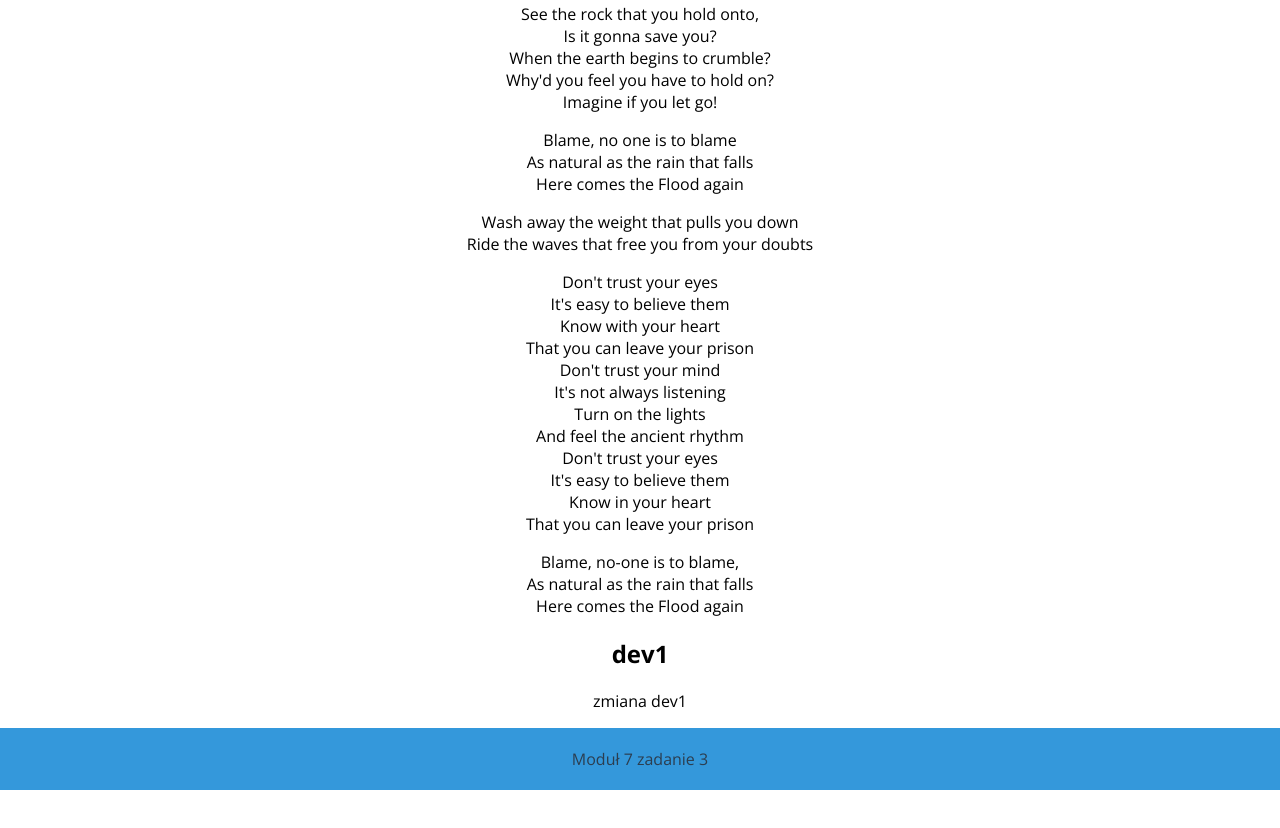
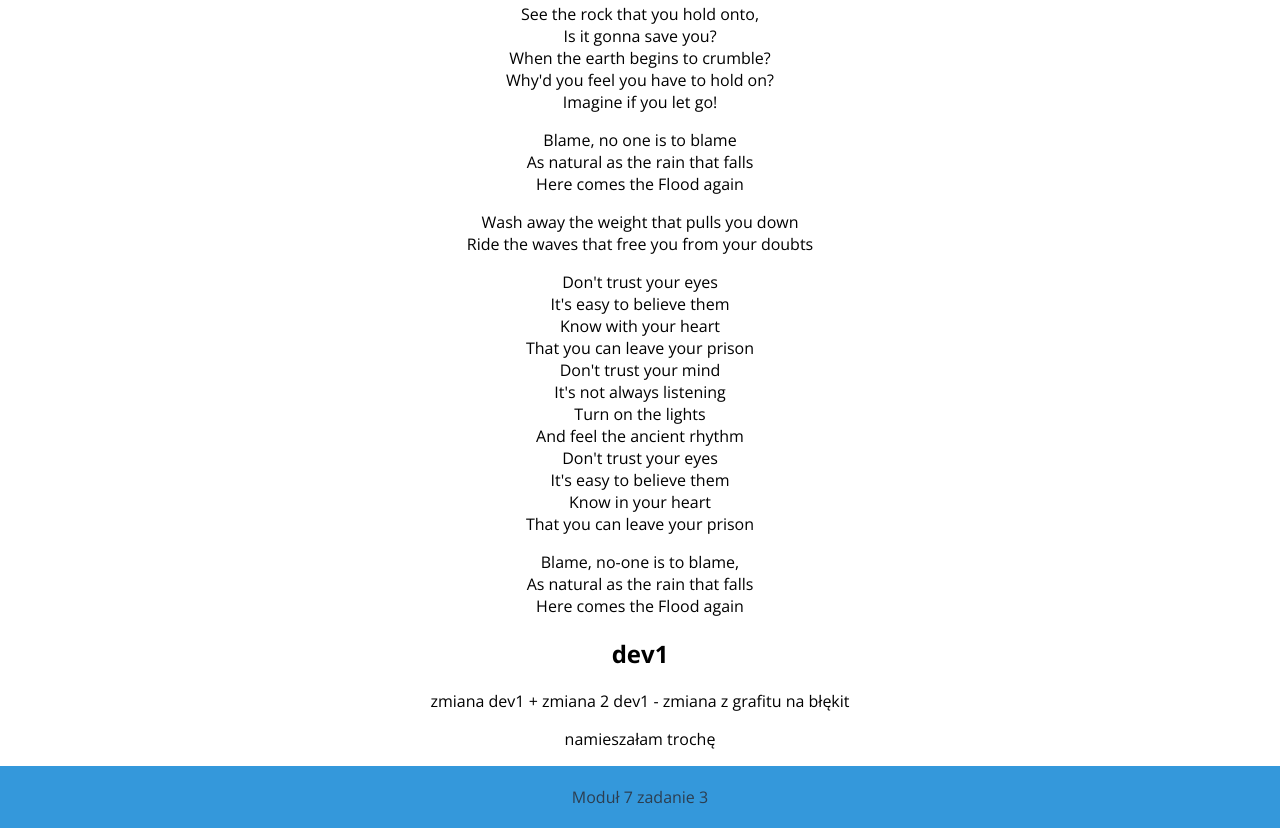
Before and after one commit to Demnat/learning-git-2, a plain HTML site: page index.html in a window 1280 px wide. Shown: the part 437-1265 px from the top of the page. Before the commit the page ends 1227 px from the top, so only its background shows below. Drawn offline with nearby package versions, Linux system fonts and the light colour scheme.

Commit message:
Change color and text p

```diff
--- a/index.html
+++ b/index.html
@@ -55,7 +55,8 @@
             </section>
             <section class="container dev1">
                 <h2>dev1</h2>
-                <p>zmiana dev1 </p>
+                <p>zmiana dev1 + zmiana 2 dev1 - zmiana z grafitu na błękit</p>
+                <p>namieszałam trochę</p>
             </section>
         </main>
         <footer>
--- a/sass/style.scss
+++ b/sass/style.scss
@@ -61,7 +61,7 @@ section {
 }
 
 .dev1 {
-    color: $graphite;
+    color: $river;
 }
 
 /* ======= FOOTER ======== */
```
